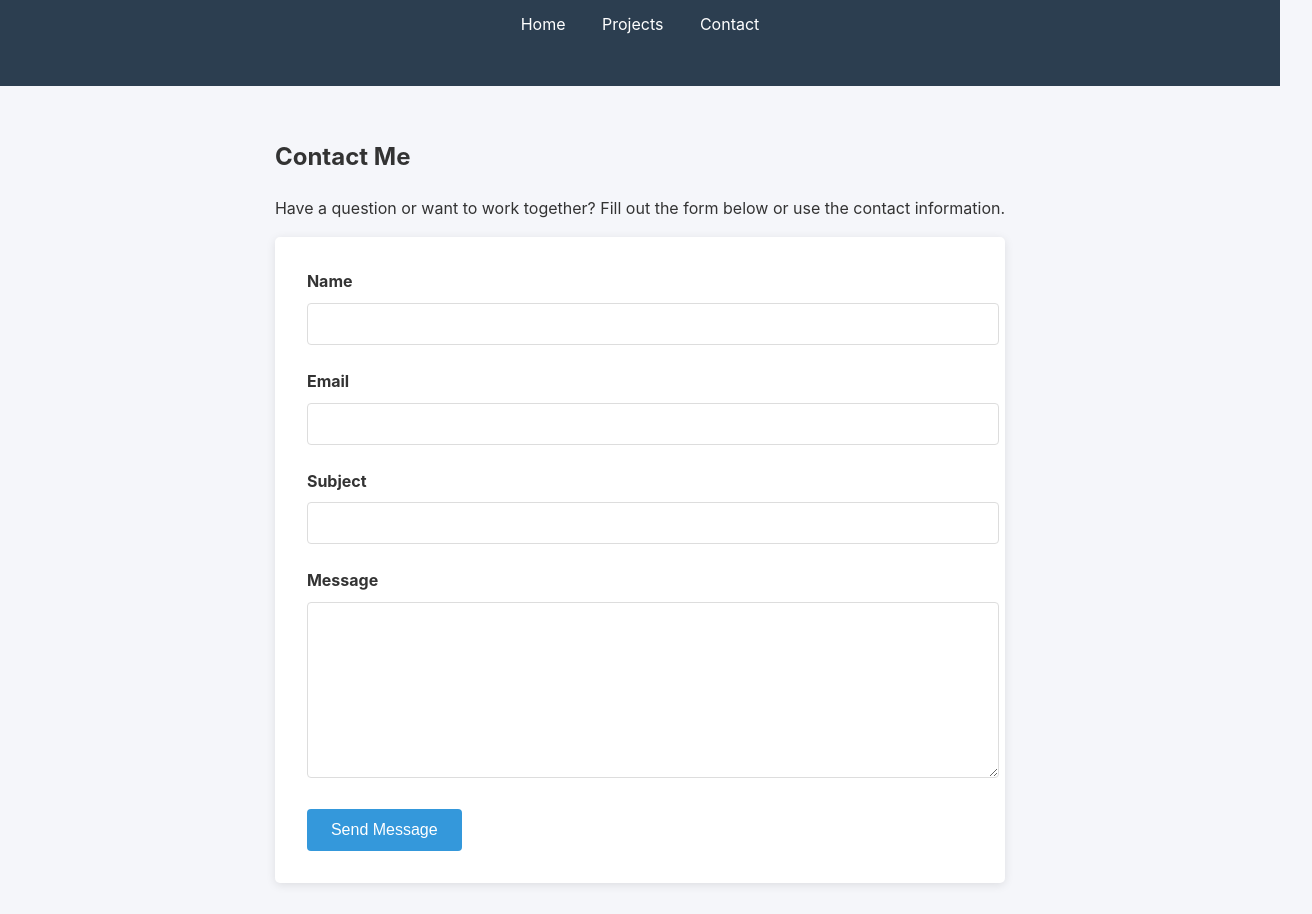
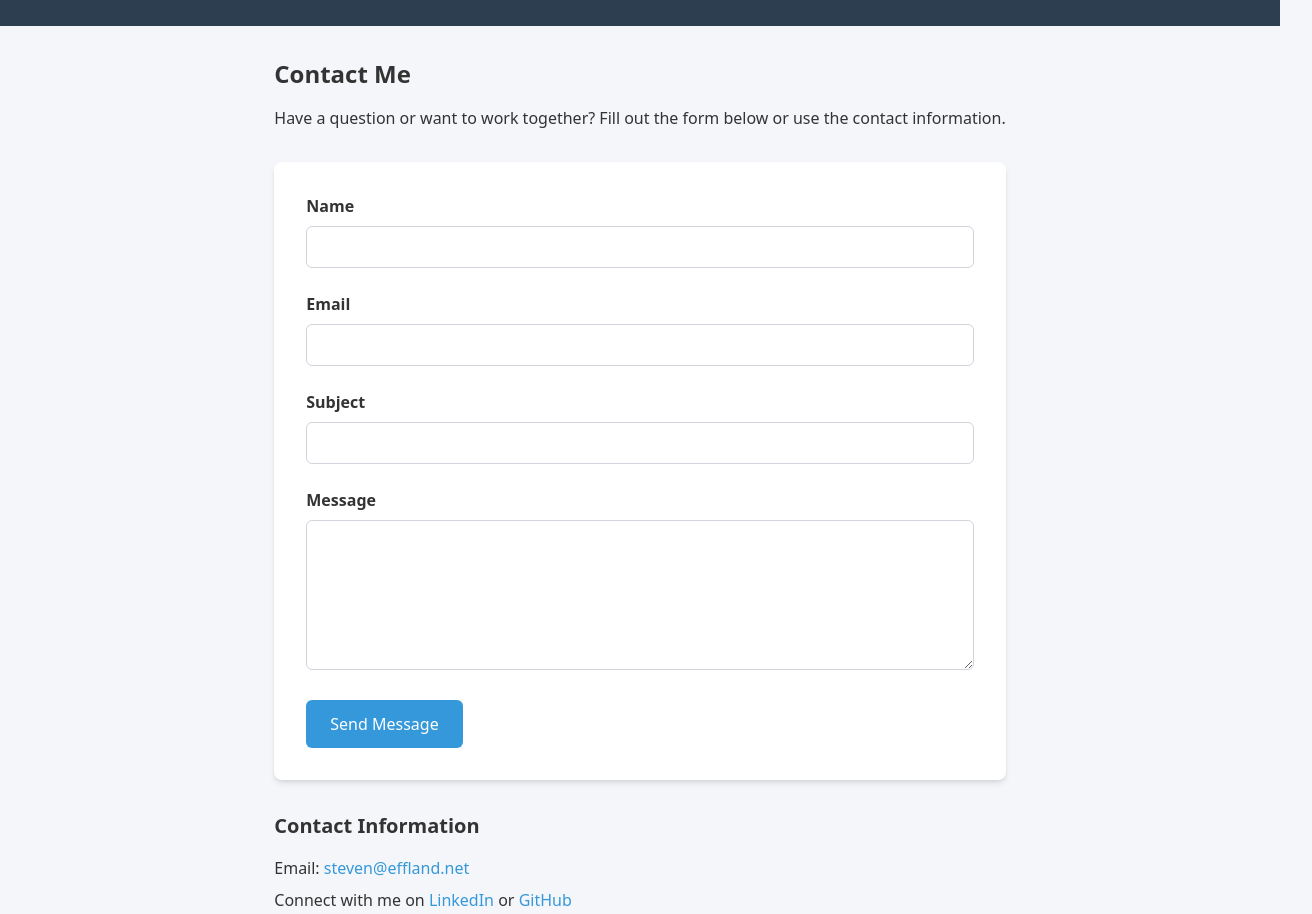
Before and after one commit to seffland/effland.net, a website: page contact.html in a window 1280 px wide. Shown: the part 114-1028 px from the top of the page, 1312 px wide, since content can reach past the window. Drawn offline with Linux system fonts and the light colour scheme.

Commit message:
Migrate to Tailwind CSS and update site styling

```diff
--- a/contact.html
+++ b/contact.html
@@ -5,66 +5,74 @@
     <meta name="viewport" content="width=device-width, initial-scale=1.0">
     <meta name="description" content="Contact Effland.net">
     <title>Contact - Effland.net</title>
-    <link rel="stylesheet" href="styles.css">
+    <link rel="stylesheet" href="dist/output.css">
 </head>
 <body>
-    <header>
-        <h1>Welcome to Effland.net</h1>
+    <header class="bg-primary text-white py-8 text-center">
+        <h1 class="text-3xl font-bold mb-4">Welcome to Effland.net</h1>
         <nav>
-            <ul>
-                <li><a href="index.html">Home</a></li>
-                <li><a href="projects.html">Projects</a></li>
-                <li><a href="contact.html">Contact</a></li>
+            <ul class="space-x-4">
+                <li class="inline-block"><a href="index.html" class="text-white hover:text-secondary transition-colors">Home</a></li>
+                <li class="inline-block"><a href="projects.html" class="text-white hover:text-secondary transition-colors">Projects</a></li>
+                <li class="inline-block"><a href="contact.html" class="text-white hover:text-secondary transition-colors">Contact</a></li>
             </ul>
         </nav>
     </header>
 
-    <main>
-        <h2>Contact Me</h2>
-        <p>Have a question or want to work together? Fill out the form below or use the contact information.</p>
+    <main class="max-w-3xl mx-auto px-4 py-8 flex-1">
+        <h2 class="text-2xl font-bold mb-4">Contact Me</h2>
+        <p class="mb-8">Have a question or want to work together? Fill out the form below or use the contact information.</p>
 
-        <div class="contact-form">
-            <form id="contact-form" action="#" method="POST">
-                <div class="form-group">
-                    <label for="name">Name</label>
-                    <input type="text" id="name" name="name" required>
+        <div class="bg-white p-8 rounded-lg shadow-md mb-8">
+            <form id="contact-form" action="#" method="POST" class="space-y-6">
+                <div>
+                    <label for="name" class="block font-bold mb-2">Name</label>
+                    <input type="text" id="name" name="name" required
+                           class="w-full px-3 py-2 border border-gray-300 rounded-md focus:outline-none focus:ring-2 focus:ring-secondary">
                 </div>
 
-                <div class="form-group">
-                    <label for="email">Email</label>
-                    <input type="email" id="email" name="email" required>
+                <div>
+                    <label for="email" class="block font-bold mb-2">Email</label>
+                    <input type="email" id="email" name="email" required
+                           class="w-full px-3 py-2 border border-gray-300 rounded-md focus:outline-none focus:ring-2 focus:ring-secondary">
                 </div>
 
-                <div class="form-group">
-                    <label for="subject">Subject</label>
-                    <input type="text" id="subject" name="subject" required>
+                <div>
+                    <label for="subject" class="block font-bold mb-2">Subject</label>
+                    <input type="text" id="subject" name="subject" required
+                           class="w-full px-3 py-2 border border-gray-300 rounded-md focus:outline-none focus:ring-2 focus:ring-secondary">
                 </div>
 
-                <div class="form-group">
-                    <label for="message">Message</label>
-                    <textarea id="message" name="message" required></textarea>
+                <div>
+                    <label for="message" class="block font-bold mb-2">Message</label>
+                    <textarea id="message" name="message" required
+                            class="w-full px-3 py-2 border border-gray-300 rounded-md focus:outline-none focus:ring-2 focus:ring-secondary min-h-[150px] resize-y"></textarea>
                 </div>
 
-                <button type="submit">Send Message</button>
+                <button type="submit"
+                        class="bg-secondary text-white px-6 py-3 rounded-md hover:bg-secondary-dark transition-colors">
+                    Send Message
+                </button>
             </form>
         </div>
 
-        <div class="contact-info">
-            <h3>Contact Information</h3>
-            <p>Email: <a href="mailto:steven@effland.net">steven@effland.net</a></p>
-            <p>Connect with me on <a href="https://linkedin.com/in/steven-effland" target="_blank">LinkedIn</a> or <a href="https://github.com/seffland" target="_blank">GitHub</a></p>
+        <div class="mt-8 mb-8">
+            <h3 class="text-xl font-bold mb-4">Contact Information</h3>
+            <p class="mb-2">Email: <a href="mailto:steven@effland.net" class="text-secondary hover:text-secondary-dark">steven@effland.net</a></p>
+            <p>Connect with me on
+                <a href="https://linkedin.com/in/steven-effland" target="_blank" class="text-secondary hover:text-secondary-dark">LinkedIn</a> or
+                <a href="https://github.com/seffland" target="_blank" class="text-secondary hover:text-secondary-dark">GitHub</a>
+            </p>
         </div>
     </main>
 
-    <footer>
+    <footer class="bg-primary text-white text-center py-4 mt-auto">
         <p>&copy; 2025 Effland.net. All rights reserved.</p>
     </footer>
 
     <script>
         document.getElementById('contact-form').addEventListener('submit', function(event) {
             event.preventDefault();
-            // Here you would typically handle the form submission with JavaScript
-            // For example, sending the data to a server or API
             alert('Thank you for your message! This is a demo form - in a real site, your message would be sent.');
             this.reset();
         });
--- /dev/null
+++ b/src/input.css
@@ -0,0 +1,9 @@
+@tailwind base;
+@tailwind components;
+@tailwind utilities;
+
+@layer base {
+  body {
+    @apply font-sans text-text bg-background min-h-screen flex flex-col;
+  }
+}
--- a/styles.css
+++ /dev/null
@@ -1,111 +0,0 @@
-:root {
-    --primary-color: #2c3e50;
-    --secondary-color: #3498db;
-    --text-color: #333;
-    --background-color: #f5f6fa;
-}
-
-body {
-    font-family: -apple-system, BlinkMacSystemFont, 'Segoe UI', Roboto, Oxygen, Ubuntu, sans-serif;
-    line-height: 1.6;
-    margin: 0;
-    padding: 0;
-    background-color: var(--background-color);
-    color: var(--text-color);
-    min-height: 100vh;
-    display: flex;
-    flex-direction: column;
-}
-
-header {
-    background-color: var(--primary-color);
-    color: white;
-    padding: 2rem;
-    text-align: center;
-}
-
-nav ul {
-    list-style: none;
-    padding: 0;
-}
-
-nav ul li {
-    display: inline;
-    margin: 0 1rem;
-}
-
-nav a {
-    color: white;
-    text-decoration: none;
-}
-
-nav a:hover {
-    color: var(--secondary-color);
-}
-
-main {
-    max-width: 800px;
-    margin: 2rem auto;
-    padding: 0 1rem 2rem;
-    flex: 1;
-}
-
-footer {
-    background-color: var(--primary-color);
-    color: white;
-    text-align: center;
-    padding: 1rem;
-    width: 100%;
-    margin-top: auto;
-}
-
-/* Contact Form Styles */
-.contact-form {
-    background: white;
-    padding: 2rem;
-    border-radius: 5px;
-    box-shadow: 0 2px 10px rgba(0,0,0,0.1);
-    margin-bottom: 2rem;
-}
-
-.form-group {
-    margin-bottom: 1.5rem;
-}
-
-label {
-    display: block;
-    margin-bottom: 0.5rem;
-    font-weight: bold;
-}
-
-input, textarea {
-    width: 100%;
-    padding: 0.75rem;
-    border: 1px solid #ddd;
-    border-radius: 4px;
-    font-family: inherit;
-}
-
-textarea {
-    min-height: 150px;
-    resize: vertical;
-}
-
-button {
-    background-color: var(--secondary-color);
-    color: white;
-    border: none;
-    padding: 0.75rem 1.5rem;
-    border-radius: 4px;
-    cursor: pointer;
-    font-size: 1rem;
-}
-
-button:hover {
-    background-color: #2980b9;
-}
-
-.contact-info {
-    margin-top: 2rem;
-    margin-bottom: 2rem;
-}
--- /dev/null
+++ b/tailwind.config.js
@@ -0,0 +1,16 @@
+/** @type {import('tailwindcss').Config} */
+module.exports = {
+  content: ["./*.{html,js}"],
+  theme: {
+    extend: {
+      colors: {
+        primary: '#2c3e50',
+        secondary: '#3498db',
+        'secondary-dark': '#2980b9',
+        text: '#333',
+        background: '#f5f6fa'
+      }
+    }
+  },
+  plugins: [],
+}
```
Also changed, not shown: index.html (+11 -11 lines), package.json (added, +12 -0 lines), projects.html (+32 -15 lines), README.md (added), dist/output.css (added), 1 other file.
